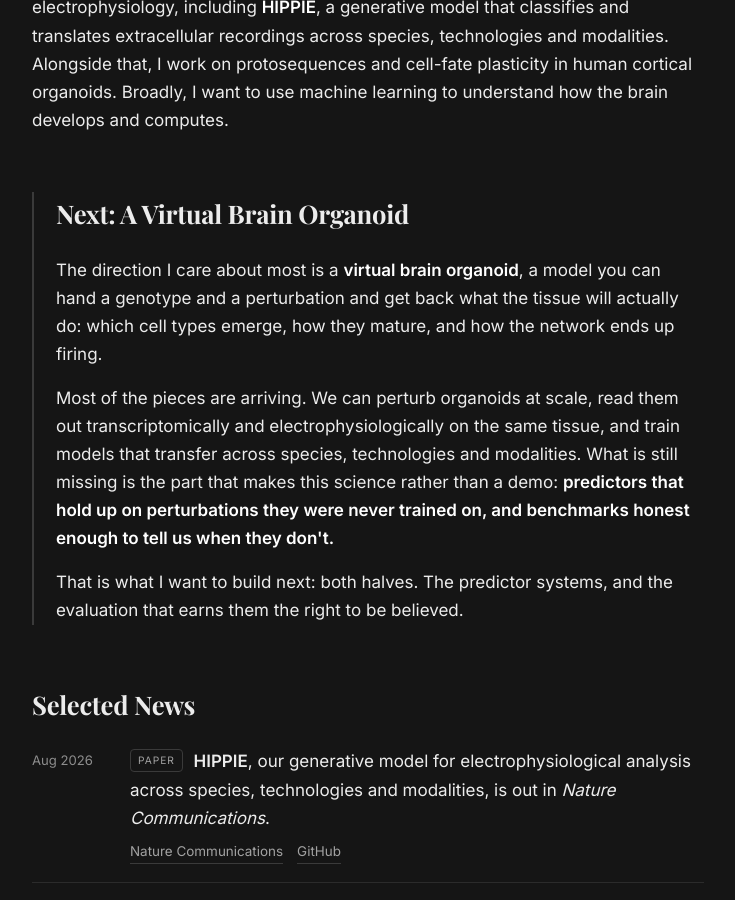
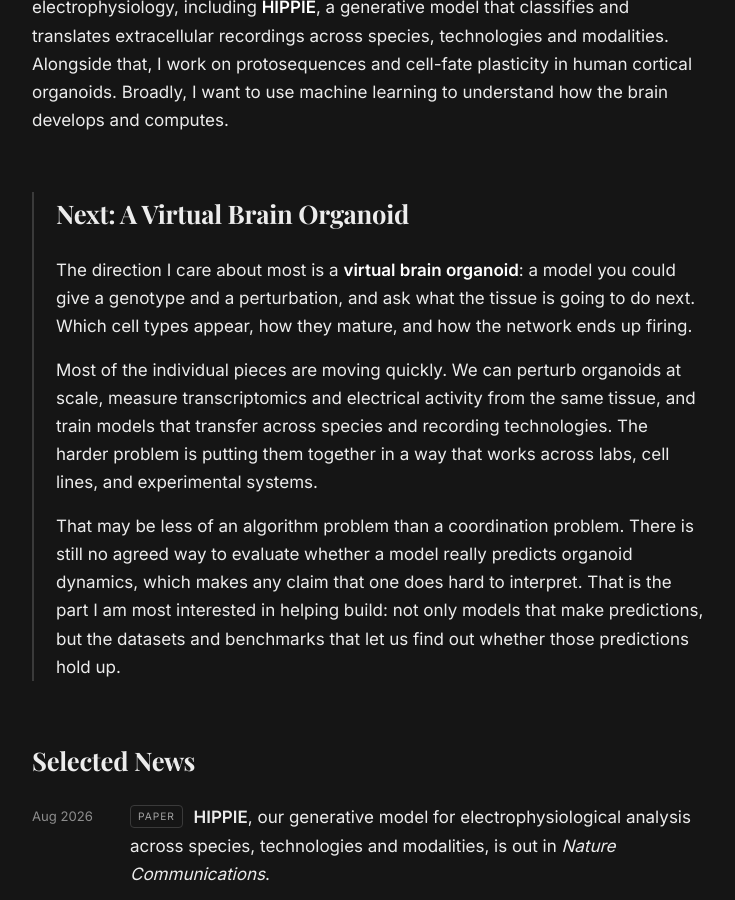
Before and after one commit to JesusGF1/JesusGF1.github.io, a Jekyll site: the page built from index.html, in a window 1280 px wide and 900 px high, scrolled down 685 px. Shown: the whole window, without its empty margins (272-1007 px from the left). Built offline with Jekyll 4.4.1, drawn with Linux system fonts in a browser that asks for light colours.

Commit message:
Match homepage VBO section to the post's voice
Drops the clipped register the post no longer uses: 'hand a genotype
and get back', 'science rather than a demo', 'earns them the right to
be believed', 'both halves'. Adopts the post's framing of the gap as a
coordination problem, and bolds only the term rather than a whole
clause.

Co-Authored-By: Claude Opus 5 (1M context) <noreply@anthropic.com>
Claude-Session: https://claude.ai/code/session_01RxMruw89cXfbBfZDVPcvx8

```diff
--- a/index.html
+++ b/index.html
@@ -65,20 +65,22 @@ description: "Jesus Gonzalez Ferrer. PhD candidate in Bioinformatics & Bioengine
 <section class="focus">
   <h2 class="section-title">Next: A Virtual Brain Organoid</h2>
   <p>
-    The direction I care about most is a <strong>virtual brain organoid</strong>, a model you can
-    hand a genotype and a perturbation and get back what the tissue will actually do: which cell types
-    emerge, how they mature, and how the network ends up firing.
+    The direction I care about most is a <strong>virtual brain organoid</strong>: a model you could
+    give a genotype and a perturbation, and ask what the tissue is going to do next. Which cell types
+    appear, how they mature, and how the network ends up firing.
   </p>
   <p>
-    Most of the pieces are arriving. We can perturb organoids at scale, read them out
-    transcriptomically and electrophysiologically on the same tissue, and train models that transfer
-    across species, technologies and modalities. What is still missing is the part that makes this
-    science rather than a demo: <strong>predictors that hold up on perturbations they were never
-    trained on, and benchmarks honest enough to tell us when they don't.</strong>
+    Most of the individual pieces are moving quickly. We can perturb organoids at scale, measure
+    transcriptomics and electrical activity from the same tissue, and train models that transfer
+    across species and recording technologies. The harder problem is putting them together in a way
+    that works across labs, cell lines, and experimental systems.
   </p>
   <p>
-    That is what I want to build next: both halves. The predictor systems, and the evaluation
-    that earns them the right to be believed.
+    That may be less of an algorithm problem than a coordination problem. There is still no agreed
+    way to evaluate whether a model really predicts organoid dynamics, which makes any claim that one
+    does hard to interpret. That is the part I am most interested in helping build: not only models
+    that make predictions, but the datasets and benchmarks that let us find out whether those
+    predictions hold up.
   </p>
 </section>
 
```
